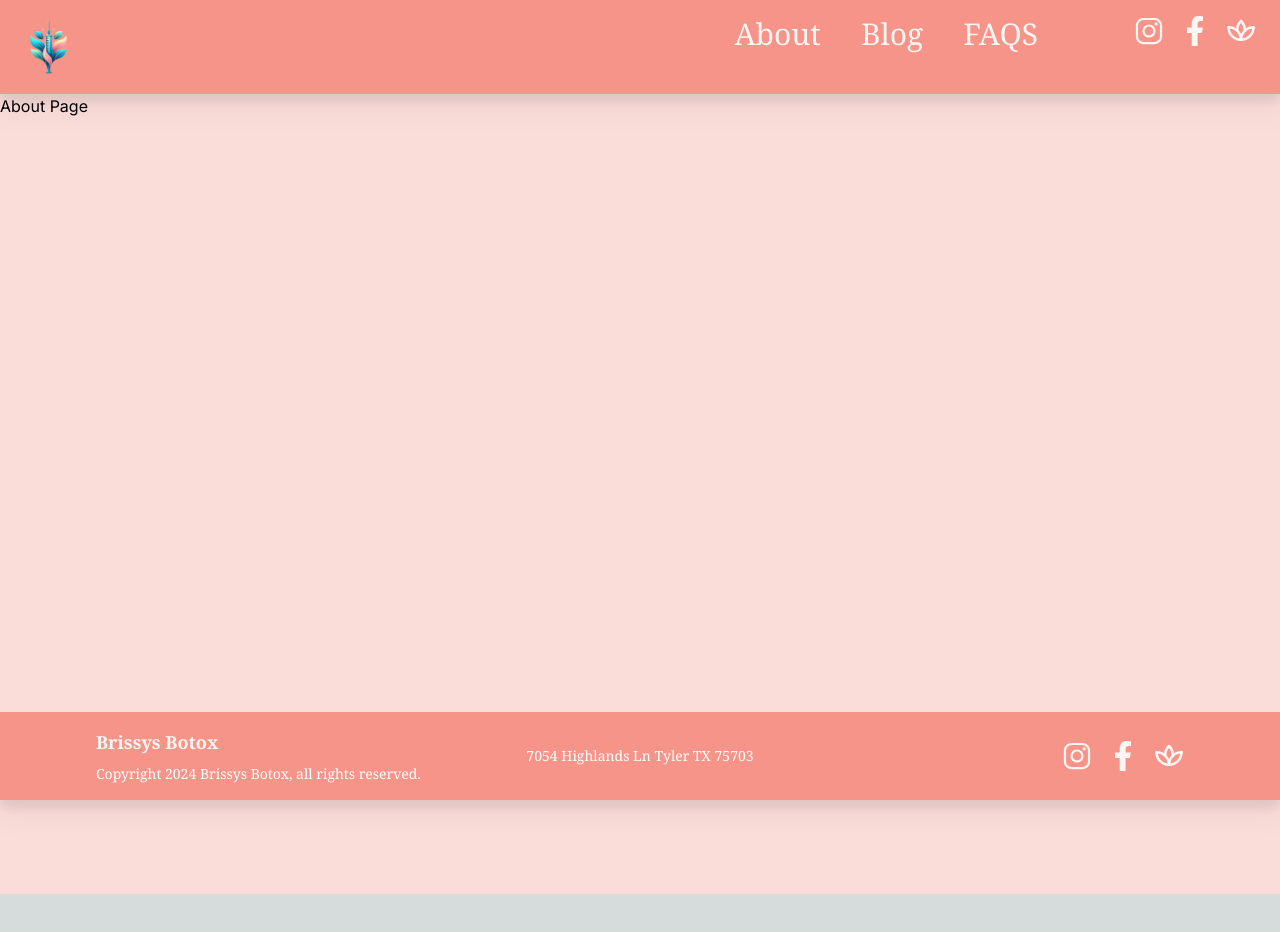
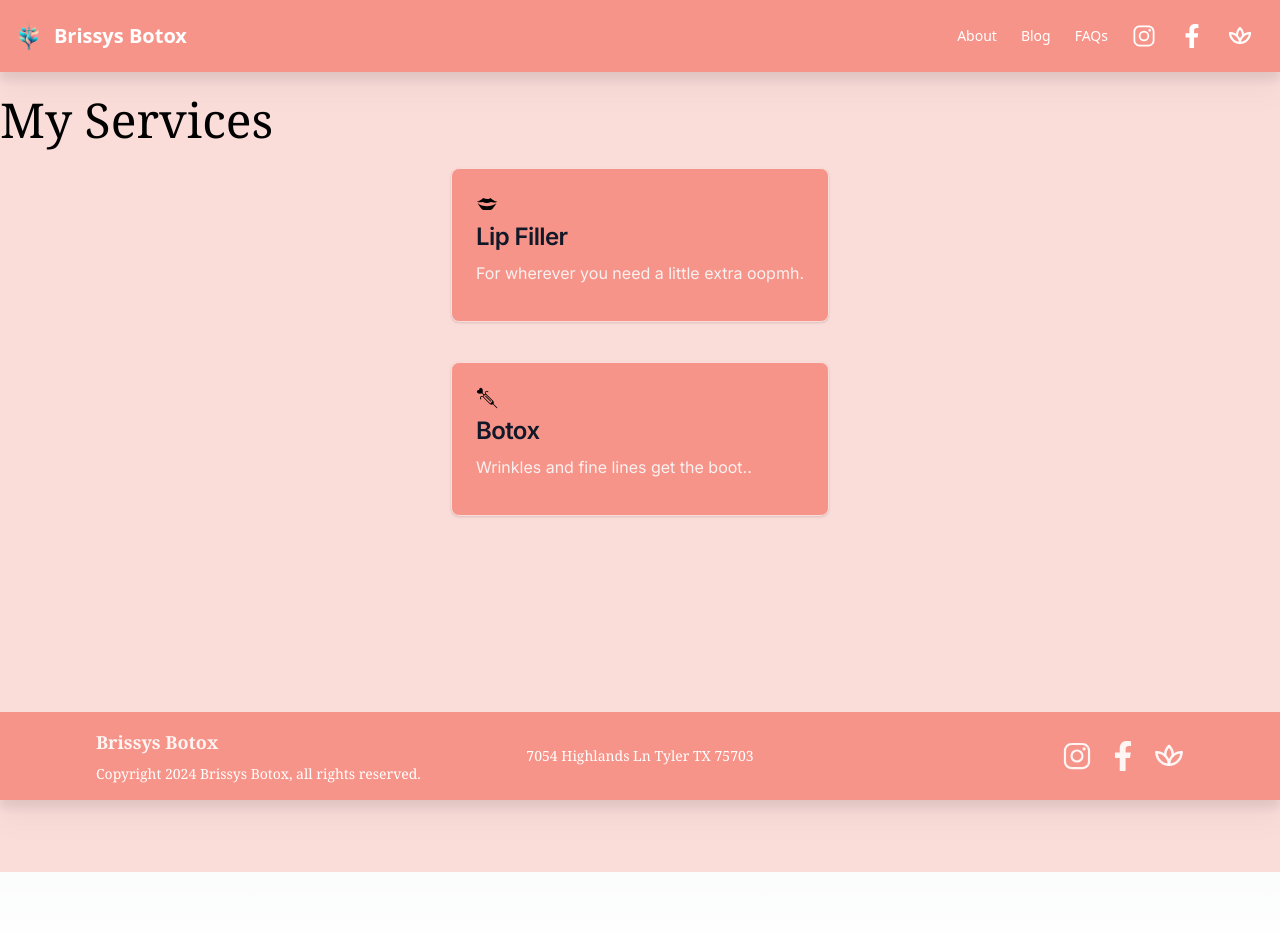
Before and after one commit to PeculiarYeti679/Brissys_Botox, a Next.js app: page /about in a window 1280 px wide. Shown: the top 932 px of the page. Before the commit the page ends 894 px from the top, so only its background shows below. Built offline with nearby package versions, Linux system fonts and the light colour scheme.

Commit message:
resposive changes to navbar. added in new services page as well as service component

```diff
--- a/app/about/page.js
+++ b/app/about/page.js
@@ -1,8 +1,20 @@
+import Services from "../components/Services";
+import { GiLips } from "react-icons/gi";
+import { GiLoveInjection } from "react-icons/gi";
+
 export default function About() {
     return (
       <div className="min-h-screen bg-rosequartz ">
-      <h1>About Page</h1>
-      {/* Add your content here */}
+      <h1 className="font-serif text-5xl py-6">My Services</h1>
+      <div className=" place-content-center grid col-start-2 col-span-4 gap-y-10 ">
+      <Services icon={<GiLips/>}
+      service="Lip Filler"
+      description="For wherever you need a little extra oopmh."/>
+      <Services icon={<GiLoveInjection/>}
+      service="Botox"
+      description="Wrinkles and fine lines get the boot.."/>
+      </div>
+
   </div>
     );
   }
--- a/app/components/Footer.tsx
+++ b/app/components/Footer.tsx
@@ -5,7 +5,7 @@ import { IoLogoInstagram } from "react-icons/io5";
 
 export default function Footer() {
   return (
-    <nav className="bg-coral p-4 fixed inset-x-0 bottom-0 drop-shadow-xl z-10">
+    <nav className="bg-coral p-4 sticky inset-x-0 bottom-0 drop-shadow-xl z-10">
       <div className="max-w-6xl mx-auto px-4 sm:px-6 lg:px-8 grid grid-cols-1 sm:grid-cols-3 gap-4 items-center text-white">
         <div className="flex flex-col items-center sm:items-start">
           <h1 className="text-lg font-bold font-serif mb-2">
--- a/app/components/Navbar.tsx
+++ b/app/components/Navbar.tsx
@@ -6,64 +6,32 @@ import Image from "next/image";
 
 export default function Navbar() {
   return (
-    <nav className="bg-coral p-4 sticky top-0 drop-shadow-xl z-10">
-      <div className="md:px-2 prose prose-xl mx-auto flex justify-between flex-col sm:flex-row ">
-        <h1>
-          <Link
-            href="/"
-            className="text-white/90 no-underline hover:rosequartz"
-          >
-             <Image
-      src="/Brissy_Logo-removebg-preview.png"
-      width={50}
-      height={50}
-      alt="Picture of the author"
-    />
-          </Link>
-        </h1>
-        <div className="flex flex-row justify-center sm:justify-evenly align-middle gap-4 text-white text-2xl lg:text-3xl">
-          <div className="flex flex-row justify-center text-3xl sm:justify-evenly align-middle gap-10 pr-20">
-            <Link
-              className="text-white/90  font-serif hover:rosequartz"
-              href="/about"
-            >
-              About
-            </Link>
-            <Link
-              className="text-white/90  font-serif hover:rosequartz"
-              href="/blog"
-            >
-              Blog
-            </Link>
+    <nav className="bg-coral sticky top-0 drop-shadow-xl z-10">
+  <div className="max-w-screen-xl mx-auto flex justify-between items-center p-4">
+    <a href="/" className="flex items-center">
+      <img src="/Brissy_Logo-removebg-preview.png" className="h-8" alt="Brissys Botox Logo" />
+      <span className="self-center text-xl font-bold text-white ml-3">Brissys Botox</span>
+    </a>
+    <div className="hidden md:flex md:items-center">
+      <a href="/about" className="text-white px-3 py-2 rounded-md text-sm font-medium hover:text-rosequartz">About</a>
+      <a href="/blog" className="text-white px-3 py-2 rounded-md text-sm font-medium hover:text-rosequartz">Blog</a>
+      <a href="/faqs" className="text-white px-3 py-2 rounded-md text-sm font-medium hover:text-rosequartz">FAQs</a>
+      <a href="https://www.instagram.com" target="_blank" rel="noopener noreferrer" className="px-3 py-2 text-white hover:text-rosequartz">
+        <IoLogoInstagram className="text-2xl"/>
+      </a>
+      <a href="https://www.facebook.com" target="_blank" rel="noopener noreferrer" className="px-3 py-2 text-white hover:text-rosequartz">
+        <FaFacebookF className="text-2xl"/>
+      </a>
+      <a href="https://luxemedspatyler.com" target="_blank" rel="noopener noreferrer" className="px-3 py-2 text-white hover:text-rosequartz">
+        <TbPlant2 className="text-2xl"/>
+      </a>
+    </div>
+    <button data-collapse-toggle="navbar-default" type="button" className="inline-flex items-center p-2 text-white rounded-lg md:hidden hover:text-rosequartz">
+      <span className="sr-only">Open main menu</span>
+      <svg className="w-6 h-6" fill="none" stroke="currentColor" viewBox="0 0 24 24" xmlns="http://www.w3.org/2000/svg"><path stroke-linecap="round" stroke-linejoin="round" stroke-width="2" d="M4 6h16M4 12h16m-7 6h7"></path></svg>
+    </button>
+  </div>
+</nav>
 
-            <Link
-              className="text-white/90  font-serif hover:rosequartz"
-              href="/faqs"
-            >
-              FAQS
-            </Link>
-          </div>
-
-          <Link target="_blank" rel="noopener noreferrer"
-            className="text-white/90 hover:text-rosequartz"
-            href="https://www.instagram.com"
-          >
-            <IoLogoInstagram />
-          </Link>
-          <Link target="_blank" rel="noopener noreferrer"
-            className="text-white/90 hover:rosequartz"
-            href="https://www.facebook.com"
-          >
-            <FaFacebookF />
-          </Link>
-          <Link target="_blank" rel="noopener noreferrer"
-            className="text-white/90 hover:rosequartz"
-            href="https://luxemedspatyler.com"
-          >
-            <TbPlant2 />
-          </Link>
-        </div>
-      </div>
-    </nav>
   );
 }
--- /dev/null
+++ b/app/components/Services.tsx
@@ -0,0 +1,21 @@
+
+export default function Services({icon, service, description}:{icon:any, service:string, description:string}) {
+
+    return(
+
+
+
+        <div className="bg-coral max-w-md p-6 border border-dustyrose  rounded-lg shadow ">
+            <svg className="w-7 h-7"viewBox="0 0 20 20" >
+                {icon}
+            </svg>
+            <a href="#">
+                <h5 className="mb-2 text-2xl font-semibold tracking-tight text-gray-900 dark:text-white">{service}</h5>
+            </a>
+            <p className="mb-3 font-normal text-cream">{description}</p>
+        </div>
+
+
+
+    )
+}
```
